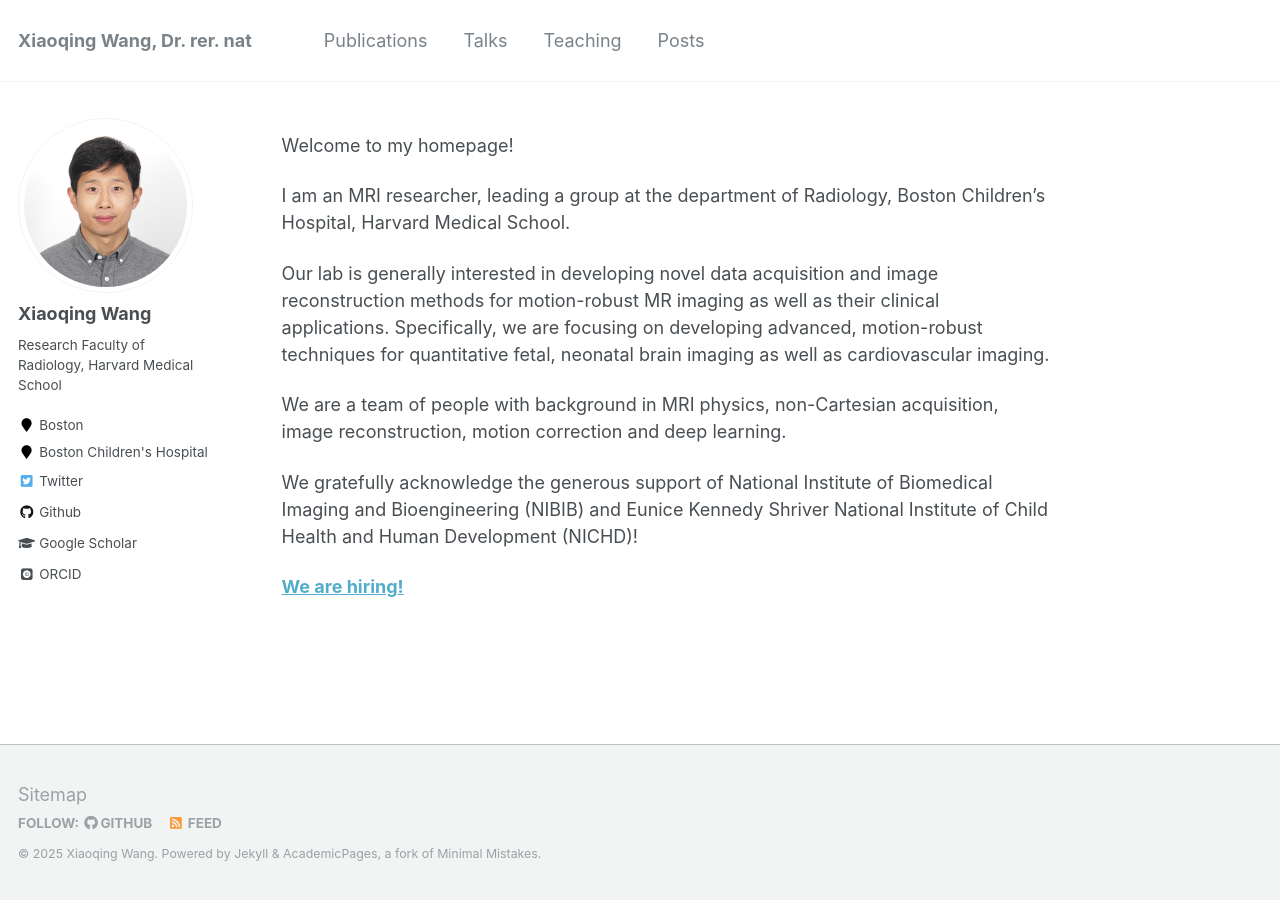
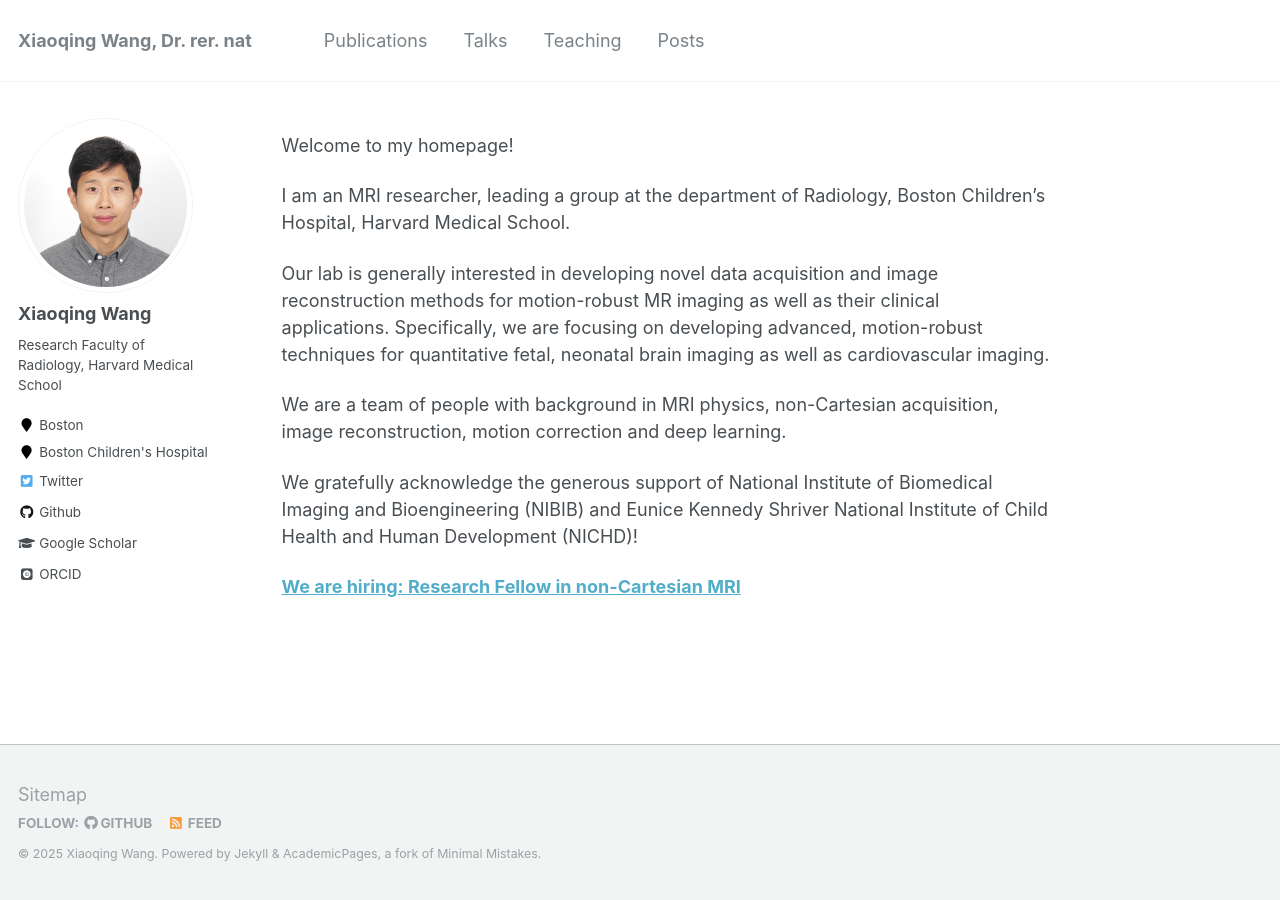
Before and after one commit to xqwang1/xqwang1.github.io, a Jekyll site: the page built from _pages/about.md, in a window 1280 px wide. Built offline with Jekyll 4.4.1, drawn with Linux system fonts in a browser that asks for light colours; some web fonts are replaced.

Commit message:
update job advertisement

```diff
--- a/_pages/about.md
+++ b/_pages/about.md
@@ -18,4 +18,4 @@ We are a team of people with background in MRI physics, non-Cartesian acquisitio
 
 We gratefully acknowledge the generous support of National Institute of Biomedical Imaging and Bioengineering (NIBIB) and Eunice Kennedy Shriver National Institute of Child Health and Human Development (NICHD)!
 
-[**We are hiring!**](https://www.ismrm.org/jobs/j08735.pdf)
+[**We are hiring: Research Fellow in non-Cartesian MRI**](https://www.ismrm.org/jobs/j08786.pdf)
```
